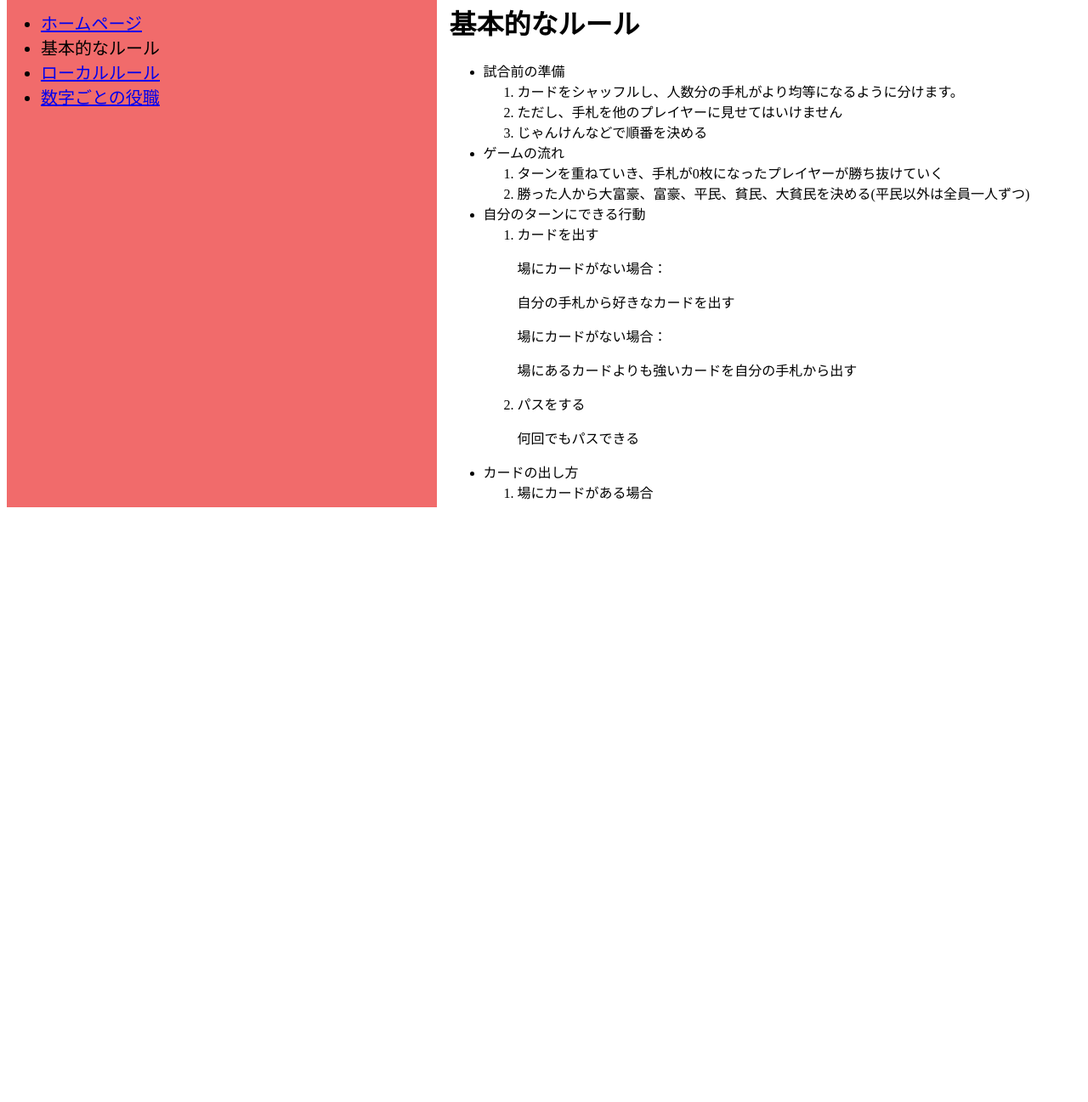
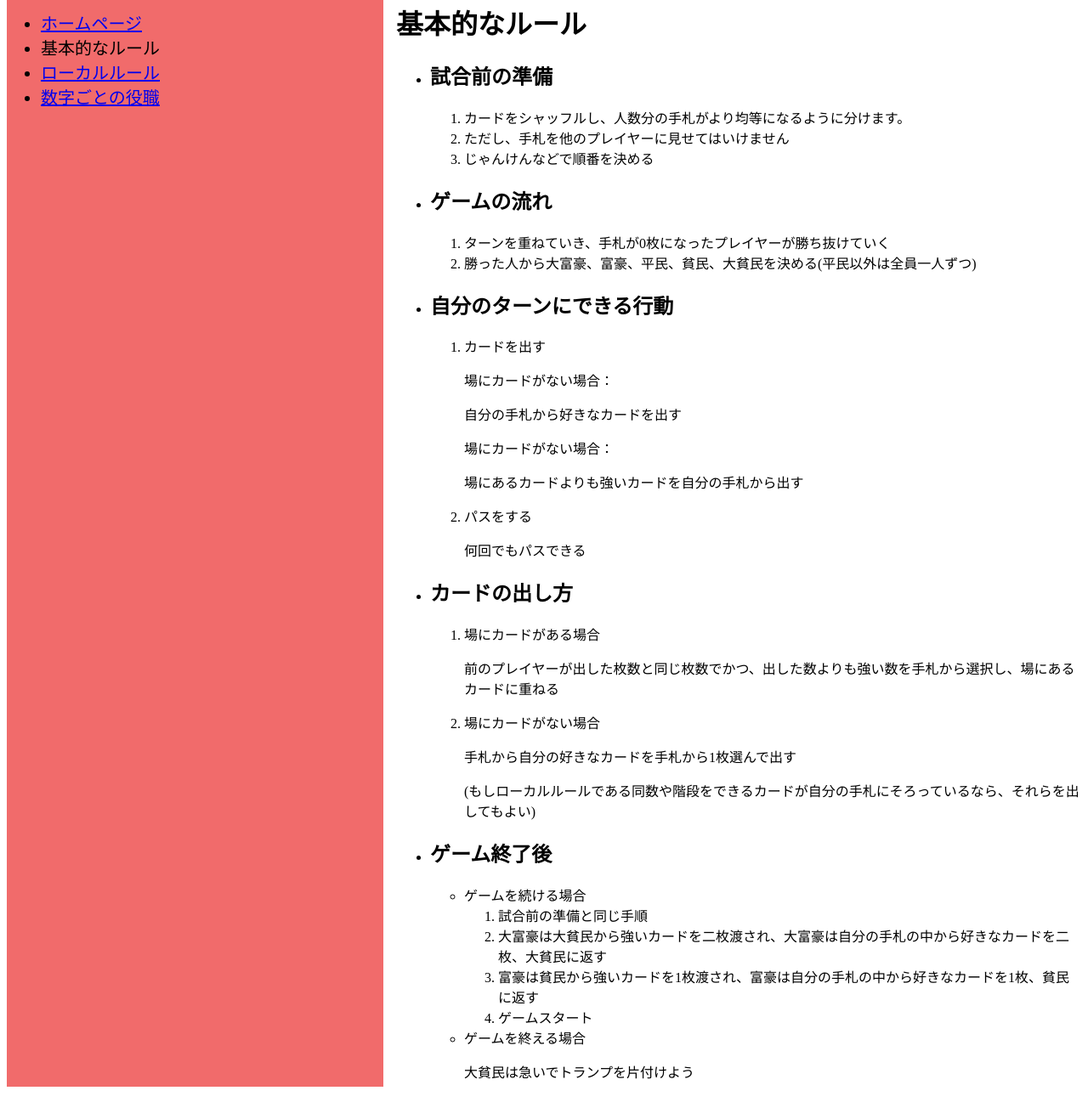
Before and after one commit to s1f10230237Superkiiroman/team-project, a plain HTML site: page rule.html in a window 1280 px wide. Shown: the part 26-1323 px from the top of the page at 85% size. Before the commit the page ends 800 px from the top, so only its background shows below. Drawn offline with Linux system fonts and the light colour scheme.

Commit message:
基本ルール完成

```diff
--- a/rule.html
+++ b/rule.html
@@ -19,20 +19,20 @@
         <div class="content">
             <h1>基本的なルール</h1>
             <ul>
-                <li>試合前の準備
+                <li><h2>試合前の準備</h2>
                     <ol>
                         <li>カードをシャッフルし、人数分の手札がより均等になるように分けます。</li>
                         <li>ただし、手札を他のプレイヤーに見せてはいけません</li>
                         <li>じゃんけんなどで順番を決める</li>
                     </ol>
                 </li>
-                <li>ゲームの流れ
+                <li><h2>ゲームの流れ</h2>
                     <ol>
                         <li>ターンを重ねていき、手札が0枚になったプレイヤーが勝ち抜けていく</li>
                         <li>勝った人から大富豪、富豪、平民、貧民、大貧民を決める(平民以外は全員一人ずつ)</li>
                     </ol>
                 </li>
-                <li>自分のターンにできる行動
+                <li><h2>自分のターンにできる行動</h2>
                     <ol>
                         <li>カードを出す</li>
                         <p>場にカードがない場合：</p>
@@ -43,14 +43,32 @@
                         <p>何回でもパスできる</p>
                     </ol>
                 </li>
-                <li>カードの出し方
+                <li><h2>カードの出し方</h2>
                     <ol>
                         <li>場にカードがある場合
-
+                            <p>前のプレイヤーが出した枚数と同じ枚数でかつ、出した数よりも強い数を手札から選択し、場にあるカードに重ねる</p>
+                        </li>
+                        <li>場にカードがない場合
+                            <p>手札から自分の好きなカードを手札から1枚選んで出す</p>
+                            <p>(もしローカルルールである同数や階段をできるカードが自分の手札にそろっているなら、それらを出してもよい)</p>
                         </li>
                     </ol>
                 </li>
-
+                <li><h2>ゲーム終了後</h2>
+                    <ul>
+                        <li>ゲームを続ける場合
+                            <ol>
+                                <li>試合前の準備と同じ手順</li>
+                                <li>大富豪は大貧民から強いカードを二枚渡され、大富豪は自分の手札の中から好きなカードを二枚、大貧民に返す</li>
+                                <li>富豪は貧民から強いカードを1枚渡され、富豪は自分の手札の中から好きなカードを1枚、貧民に返す</li>
+                                <li>ゲームスタート</li>
+                            </ol>
+                        </li>
+                        <li>ゲームを終える場合
+                            <p>大貧民は急いでトランプを片付けよう</p>
+                        </li>
+                    </ul>
+                </li>
 
             </ul>
         </div>
```
